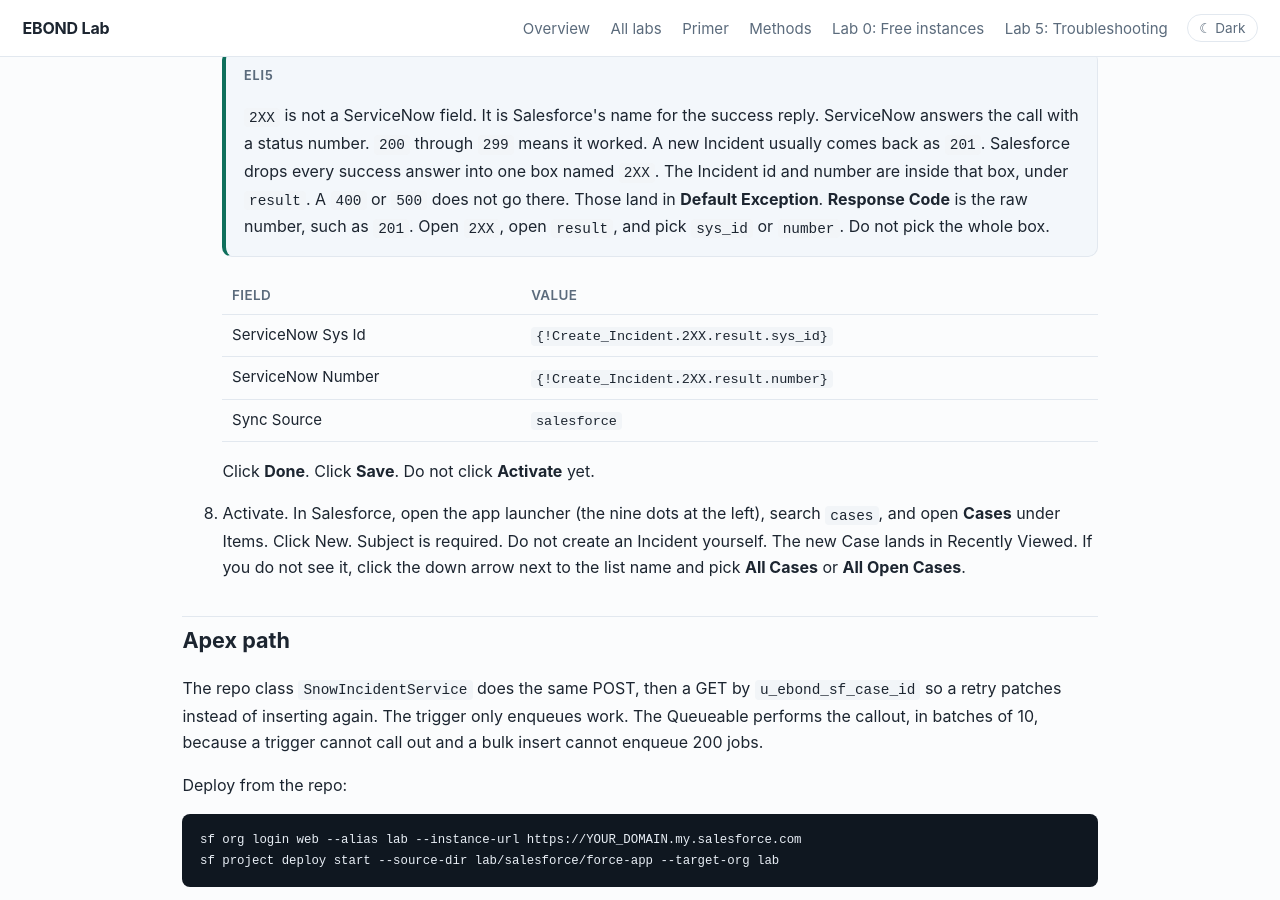
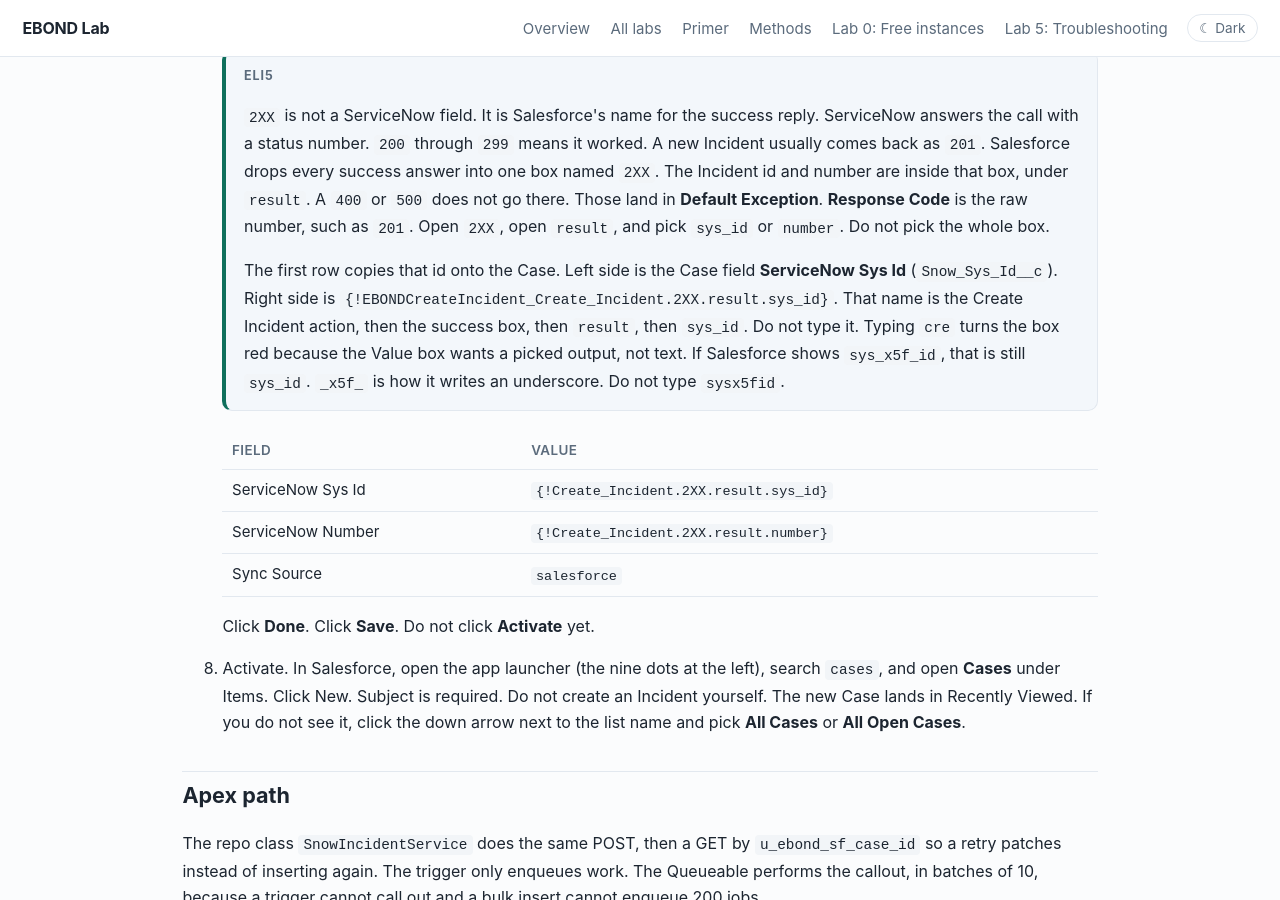
Before and after one commit to eltonaguiar/EBOND_ServiceNowSalesforce, a Jekyll site: the page built from site/labs/02-salesforce-to-snow.md, in a window 1280 px wide and 900 px high, scrolled down 10226 px. Built offline with Jekyll 4.4.1, drawn with Linux system fonts in a browser that asks for light colours.

Commit message:
Explain the first Update Records row: Case field equals the Incident sys_id.

```diff
--- a/site/labs/02-salesforce-to-snow.md
+++ b/site/labs/02-salesforce-to-snow.md
@@ -312,6 +312,7 @@ Use this only if you picked Flow above.
     <div class="eli5">
     <span class="label">ELI5</span>
     <p><code>2XX</code> is not a ServiceNow field. It is Salesforce's name for the success reply. ServiceNow answers the call with a status number. <code>200</code> through <code>299</code> means it worked. A new Incident usually comes back as <code>201</code>. Salesforce drops every success answer into one box named <code>2XX</code>. The Incident id and number are inside that box, under <code>result</code>. A <code>400</code> or <code>500</code> does not go there. Those land in <strong>Default Exception</strong>. <strong>Response Code</strong> is the raw number, such as <code>201</code>. Open <code>2XX</code>, open <code>result</code>, and pick <code>sys_id</code> or <code>number</code>. Do not pick the whole box.</p>
+    <p>The first row copies that id onto the Case. Left side is the Case field <strong>ServiceNow Sys Id</strong> (<code>Snow_Sys_Id__c</code>). Right side is <code>{!EBONDCreateIncident_Create_Incident.2XX.result.sys_id}</code>. That name is the Create Incident action, then the success box, then <code>result</code>, then <code>sys_id</code>. Do not type it. Typing <code>cre</code> turns the box red because the Value box wants a picked output, not text. If Salesforce shows <code>sys_x5f_id</code>, that is still <code>sys_id</code>. <code>_x5f_</code> is how it writes an underscore. Do not type <code>sysx5fid</code>.</p>
     </div>
 
     | Field | Value |
```
